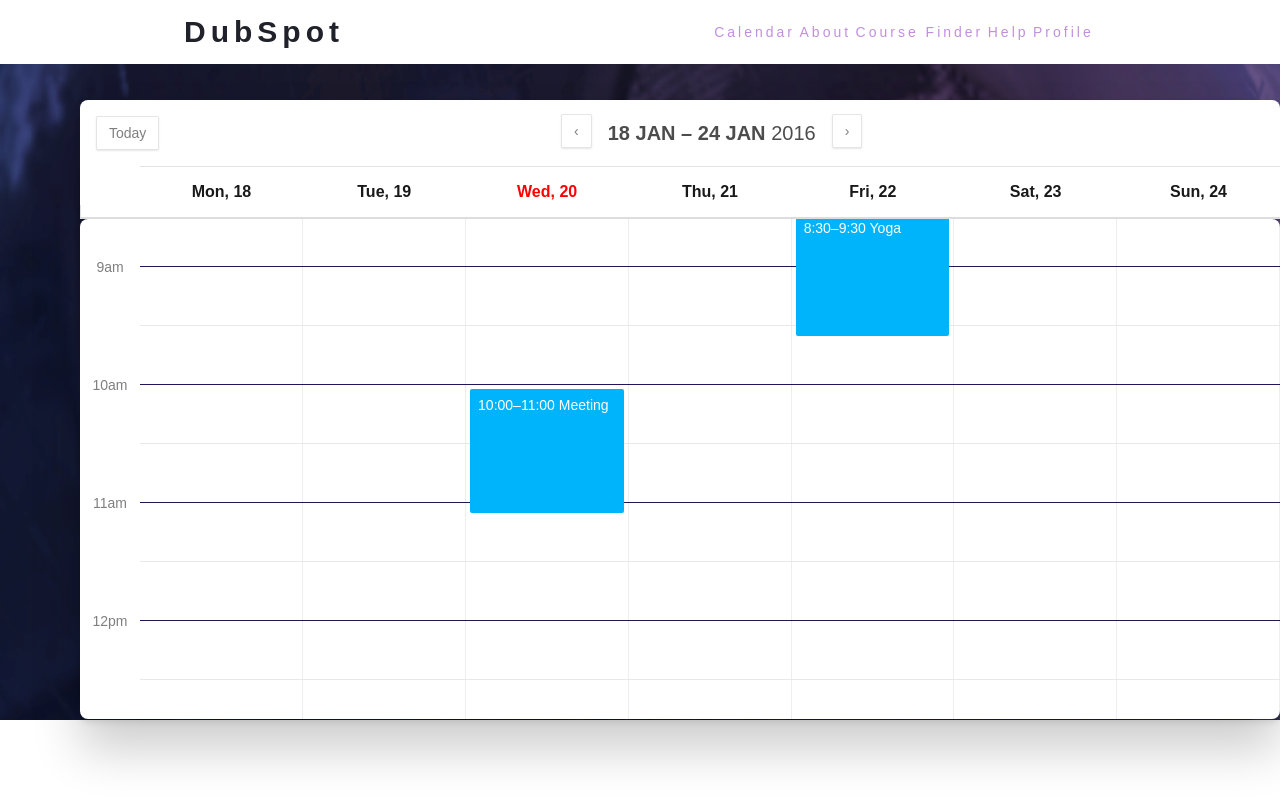
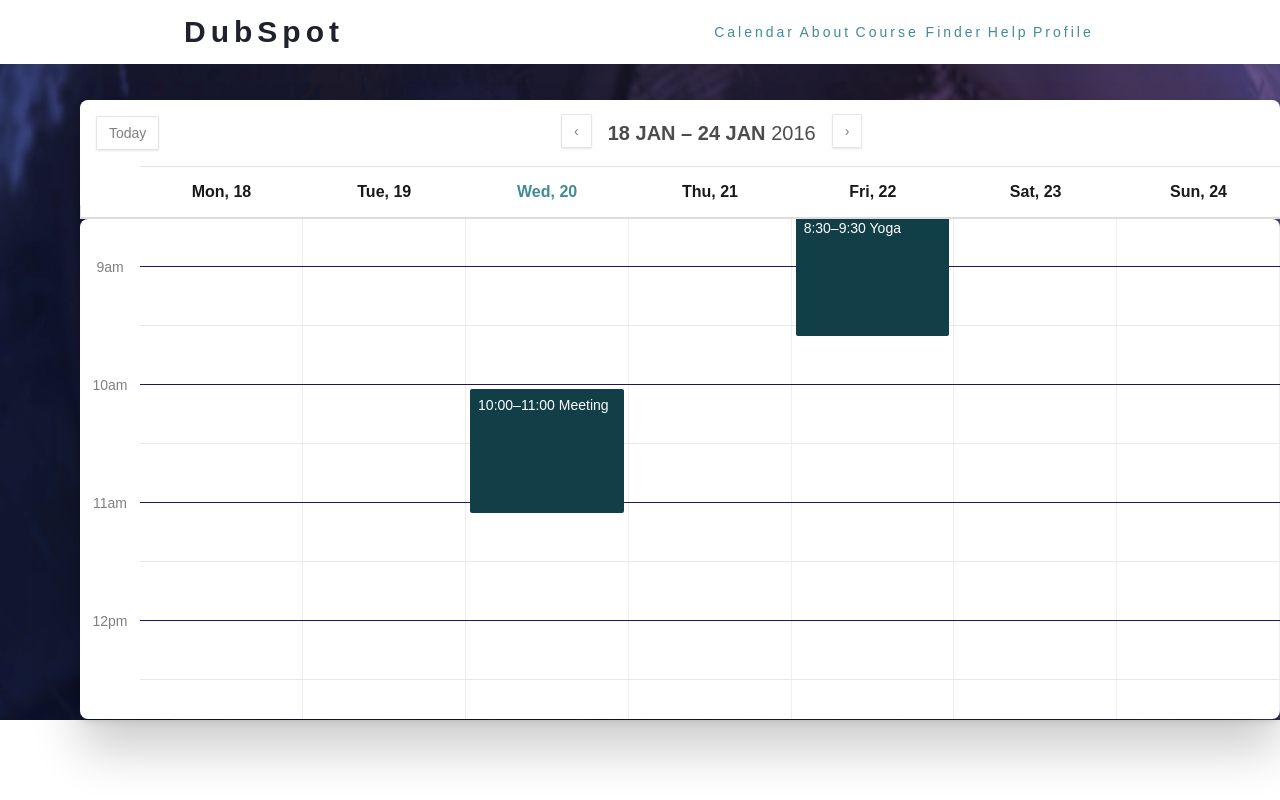
Before and after one commit to Navkiran23/DubSpot, a website with bundled scripts: page FrontEnd/DubSpotCalendar.html in a window 1280 px wide. Built offline with nearby package versions, Linux system fonts and the light colour scheme; no server answers.

```diff
--- a/FrontEnd/DubSpotCalendar.css
+++ b/FrontEnd/DubSpotCalendar.css
@@ -72,7 +72,7 @@
 }
 
 .Web-link a {
-  color: rgb(194, 143, 223);
+  color: #418b96;
   text-align: none;
   letter-spacing: 3px;
   font-size: 14px;
@@ -239,7 +239,7 @@
 }
 
 .event {
-  background: #00B4FC;
+  background: #123f47;
   color: white;
   border-radius: 2px;
   text-align: left;
@@ -253,7 +253,7 @@
 
 .event:hover {
   box-shadow: 0px 10px 20px rgba(0, 0, 0, 0.2);
-  background: #00B4FC;
+  background: #418b96;
 }
 
 .event.double {
@@ -292,7 +292,7 @@
 }
 
 .today {
-  color: red;
+  color: #418b96;
 }
 
 .now {
--- a/FrontEnd/DubSpotHelp.css
+++ b/FrontEnd/DubSpotHelp.css
@@ -161,7 +161,7 @@
 }
 
 .Web-link a {
-  color: rgb(194, 143, 223);
+  color: #418b96;
   text-align: none;
   letter-spacing: 3px;
   font-size: 14px;
```
